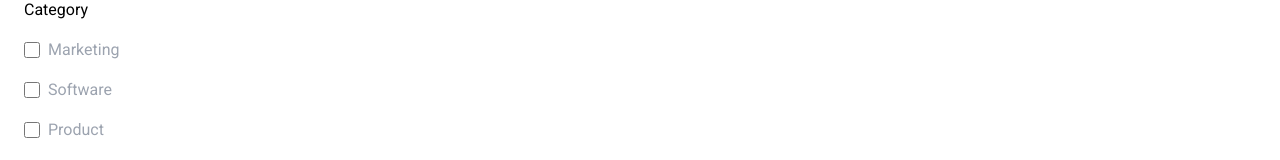
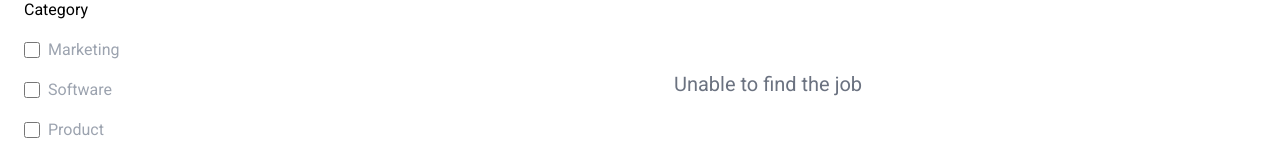
Before and after one commit to SurajAdsul/remotejobs, a React (Vite) app: page /#/ in a window 1280 px wide. Shown: the part 198-358 px from the top of the page. Built offline with nearby package versions, Linux system fonts and the light colour scheme; no server answers; what miragejs would draw is missing.

Commit message:
Add loader and empty states

```diff
--- /dev/null
+++ b/src/components/Empty.tsx
@@ -0,0 +1,12 @@
+type Props = {
+    message: string
+}
+const Empty = ({message}: Props) => {
+    return (
+        <div className="flex justify-center mt-20 text-xl text-gray-500">
+            {message}
+        </div>
+    );
+};
+
+export default Empty;
--- /dev/null
+++ b/src/components/Loader.tsx
@@ -0,0 +1,15 @@
+const Loader = () => {
+    const circleCommonClasses = "h-4 w-4 rounded-full bg-indigo-700";
+
+    return (
+        <div className="grid place-content-center px-4 py-24">
+            <div className="flex">
+                <div className={`${circleCommonClasses} mr-1 animate-bounce`}></div>
+                <div className={`${circleCommonClasses} mr-1 animate-bounce200`}></div>
+                <div className={`${circleCommonClasses} animate-bounce400`}></div>
+            </div>
+        </div>
+    );
+};
+
+export default Loader;
--- a/src/context/JobContext.tsx
+++ b/src/context/JobContext.tsx
@@ -8,7 +8,6 @@ export type JobContextType = {
     filterTags: FilterParams;
     setFilterTags: Dispatch<FilterParams>;
     err: string;
-    // ...
 }
 
 export interface FilterParams {
--- a/src/pages/Home.tsx
+++ b/src/pages/Home.tsx
@@ -1,9 +1,11 @@
 import Layout from "../layouts/layout.tsx";
 import useDashboard from "./dashboard-hooks.ts";
 import JobRow from "../components/JobRow.tsx";
+import Loader from "../components/Loader.tsx";
+import Empty from "../components/Empty.tsx";
 
 const Home = () => {
-    const {results, isJobOpen} = useDashboard();
+    const {results, isJobOpen, isLoading} = useDashboard();
     return (
         <Layout>
             <div className="col-span-7">
@@ -11,6 +13,7 @@ const Home = () => {
 
                     {/*============================================*/}
                     <div className="overflow-x-auto sm:rounded-lg mt-20">
+
                         <table className="w-full text-sm text-left rtl:text-right text-gray-700">
                             <thead>
                             <tr>
@@ -32,6 +35,7 @@ const Home = () => {
                             </tr>
                             </thead>
                             <tbody>
+
                             {results.map(({
                                               title,
                                               company_name,
@@ -55,6 +59,8 @@ const Home = () => {
 
                             </tbody>
                         </table>
+                        {isLoading && <Loader/>}
+                        {!results.length && !isLoading && <Empty message="Unable to find the job" />}
                     </div>
                     {/*============================================*/}
                 </div>
```
